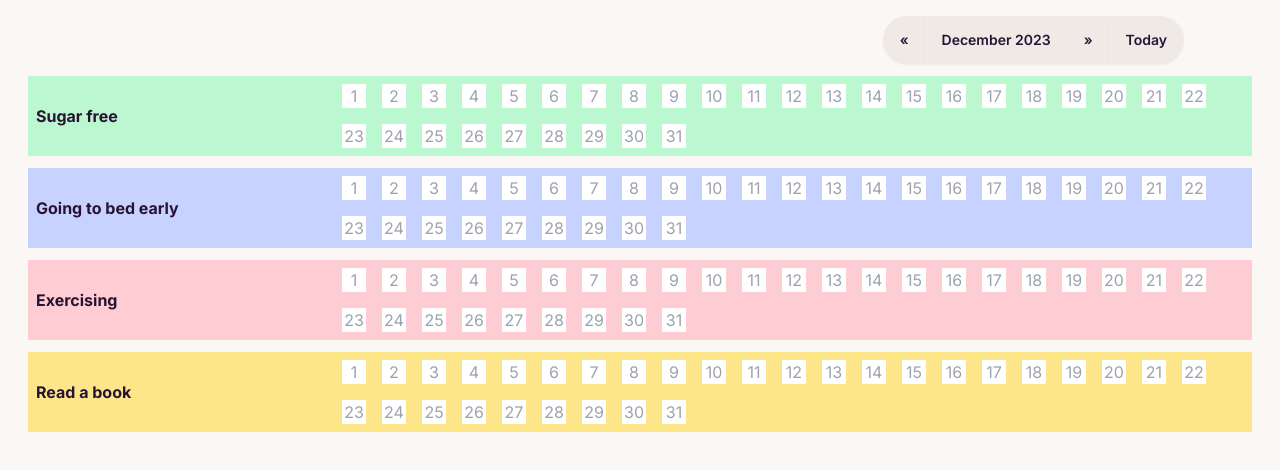
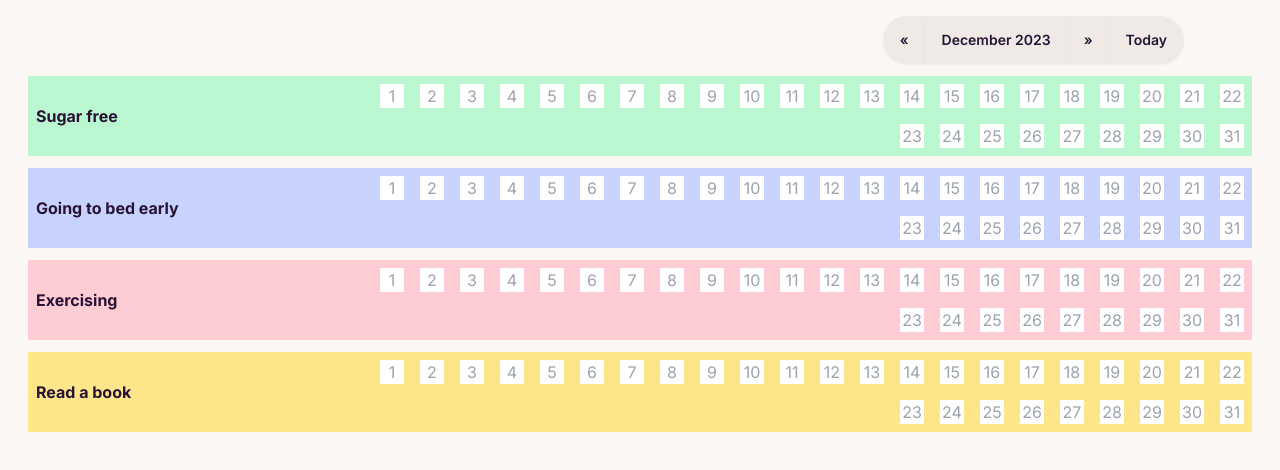
Before and after one commit to baradev/my-habit-tracker, a Next.js app: page / in a window 1280 px wide. Shown: the top 470 px of the page. Built offline with nearby package versions, Linux system fonts and the light colour scheme.

Commit message:
improve wrapping on large screen

```diff
--- a/app/HabitLine.tsx
+++ b/app/HabitLine.tsx
@@ -33,7 +33,7 @@ const HabitLine: React.FC<HabitLineProps> = ({
         <h2 className="ml-2 font-bold">{habit.name}</h2>
       </div>
       <div className="w-full md:w-1/2 lg:w-2/3 xl:w-3/4">
-        <div className="flex flex-wrap">
+        <div className="flex flex-wrap justify-end">
           {Array.from({ length: daysInMonth }, (_, index) => (
             <Record
               key={index + 1}
```
